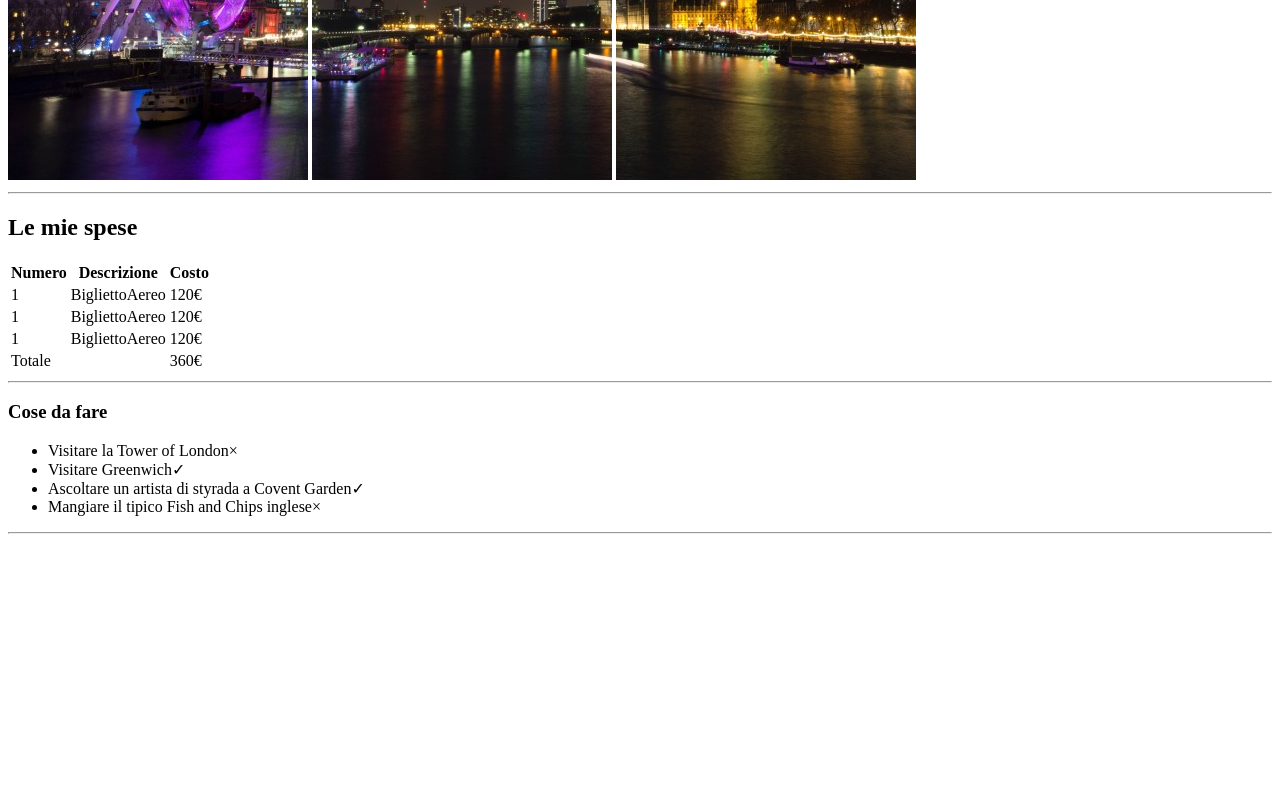
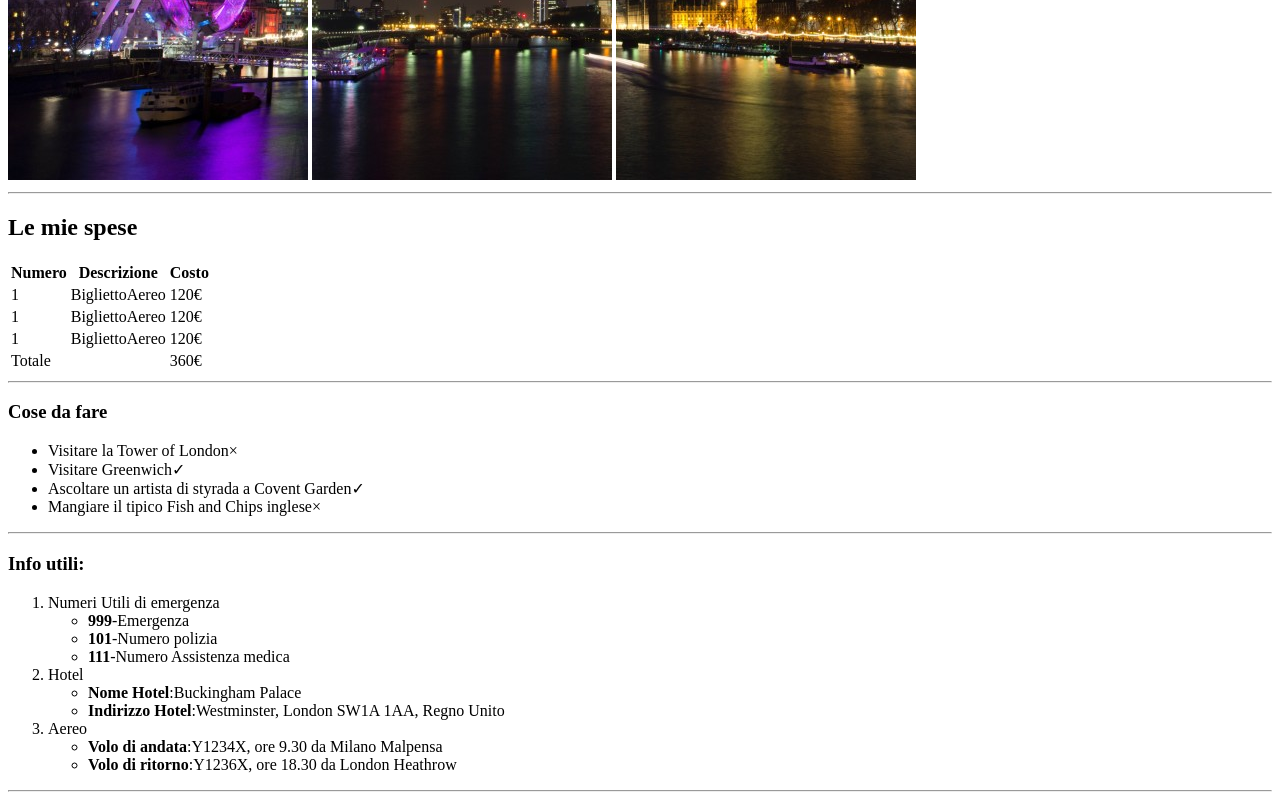
Before and after one commit to GiuseppeLiGioi/html-london-trip, a plain HTML site: page index.html in a window 1280 px wide. Shown: the part 500-1300 px from the top of the page. Before the commit the page ends 1042 px from the top, so only its background shows below. Drawn offline with Linux system fonts and the light colour scheme.

Commit message:
Add: ordered list

```diff
--- a/index.html
+++ b/index.html
@@ -67,7 +67,34 @@
    </ul>
 
    <hr>
+   <h3>Info utili:</h3>
+      <ol>
+          <li>Numeri Utili di emergenza
+             <ul>
+                <li><strong>999</strong>-Emergenza</li>
+                <li><strong>101</strong>-Numero polizia</li>
+                <li><strong>111</strong>-Numero Assistenza medica</li>
+             </ul>
+         </li>
 
+         <li>Hotel
+              <ul>
+                 <li><strong>Nome Hotel</strong>:Buckingham Palace</li>
+                 <li><strong>Indirizzo Hotel</strong>:Westminster, London SW1A 1AA, Regno Unito</li>
+              </ul>
+         </li>
+
+          <li>Aereo
+              <ul>
+                   <li><strong>Volo di andata</strong>:Y1234X, ore 9.30 da Milano Malpensa</li>
+                   <li><strong>Volo di ritorno</strong>:Y1236X, ore 18.30 da London Heathrow </li>
+              </ul>
+            </li>
+
+
+      </ol>
+
+      <hr>
 
 
 
```
